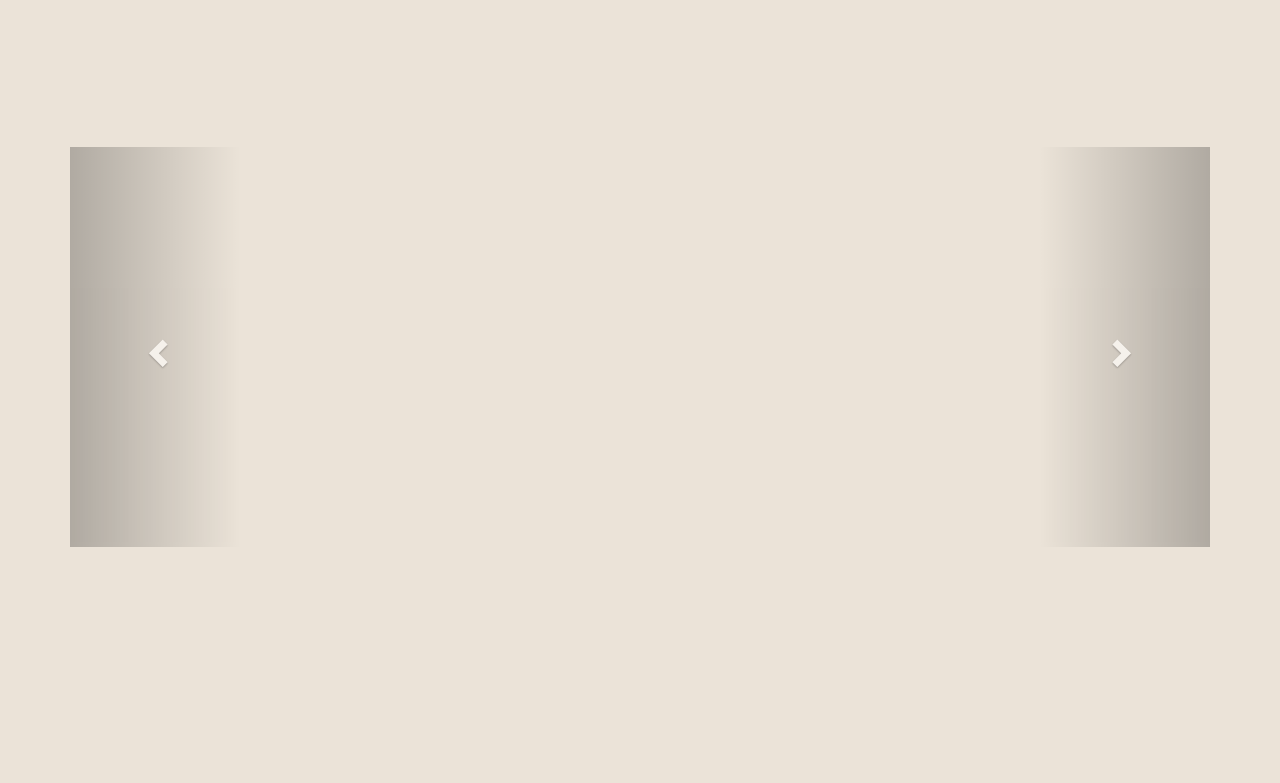
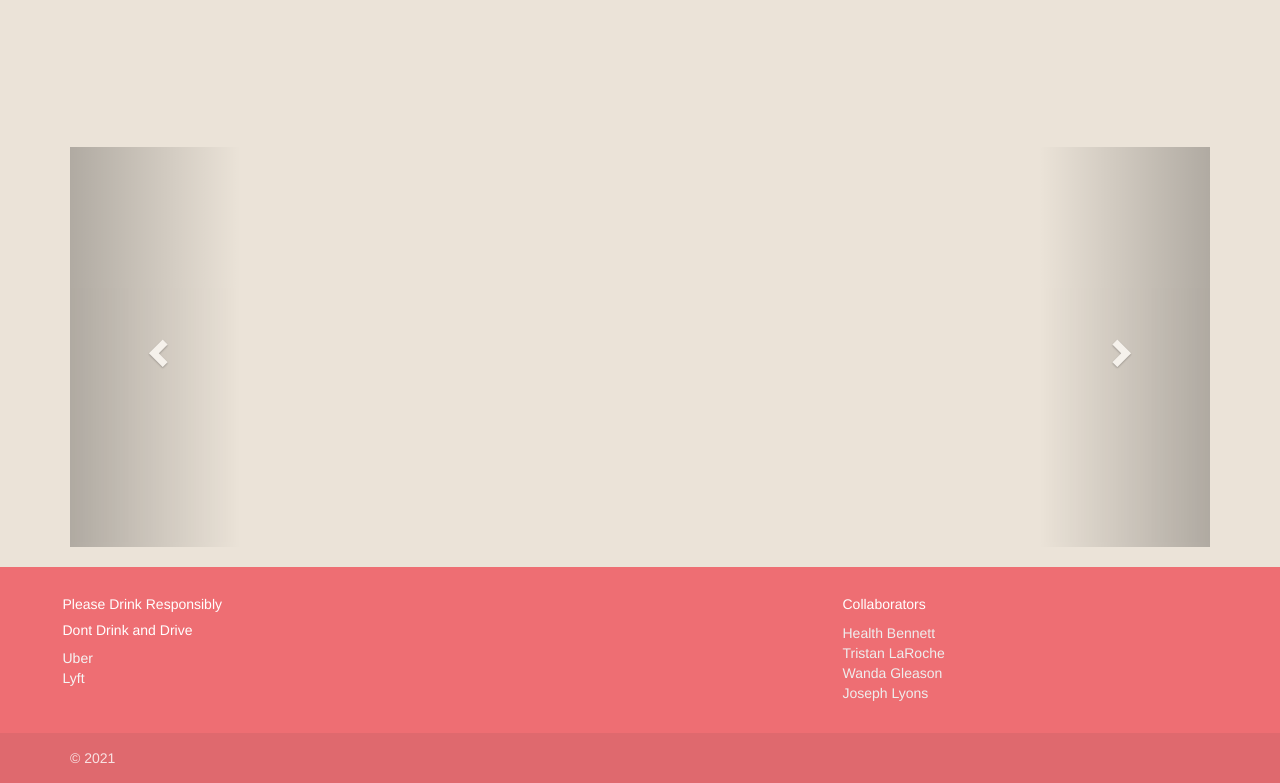
Before and after one commit to Josephjlyons/DraughtPicker, a plain HTML site: page index.html in a window 1280 px wide. Shown: the part 983-1766 px from the top of the page. Before the commit the page ends 1550 px from the top, so only its background shows below. Drawn offline with nearby package versions, Linux system fonts and the light colour scheme; a web font is replaced by a local one.

Commit message:
CDN clean-up || title change || add footer

```diff
--- a/index.html
+++ b/index.html
@@ -7,22 +7,25 @@
     <!-- JQuery CDN -->
     <script src="https://code.jquery.com/jquery-3.5.1.min.js"
         integrity="sha256-9/aliU8dGd2tb6OSsuzixeV4y/faTqgFtohetphbbj0=" crossorigin="anonymous"></script>
-        <title>Road To Beer</title>
+    <!-- Materialize CDN -->
     <link rel="stylesheet" href="https://cdnjs.cloudflare.com/ajax/libs/materialize/1.0.0/css/materialize.min.css">
-        <link href="https://fonts.googleapis.com/icon?family=Material+Icons" rel="stylesheet">
+    <!-- BootStrap CDN for carousel -->
     <link rel="stylesheet" href="https://maxcdn.bootstrapcdn.com/bootstrap/3.4.1/css/bootstrap.min.css">
     <script src="https://maxcdn.bootstrapcdn.com/bootstrap/3.4.1/js/bootstrap.min.js"></script>
+    <!-- Font Awesome CDN -->
     <link rel="stylesheet" href="https://use.fontawesome.com/releases/v5.8.1/css/all.css"
         integrity="sha384-50oBUHEmvpQ+1lW4y57PTFmhCaXp0ML5d60M1M7uH2+nqUivzIebhndOJK28anvf" crossorigin="anonymous" />
-        <link rel="preconnect" href="https://fonts.gstatic.com">
-        <link rel="preconnect" href="https://fonts.gstatic.com">
-        <link rel="preconnect" href="https://fonts.gstatic.com">
+    <!-- Fonts -->
     <link href="https://fonts.googleapis.com/css2?family=Lobster&family=Pacifico&family=Rye&display=swap"
         rel="stylesheet">
+        <!-- CSS file link -->
     <link rel="stylesheet" href="./css/style.css">
+
+    <title>The Draught Picker</title>
 </head>
+
 <body>
-        <!-- <img src="./assets/brewery-picture.jpg" alt="picture of a brewpub" class="background"> -->
+
     <div class="container">
         <header>
             <h1 class="col s12 center">The Draught Picker</h1>
@@ -30,10 +33,12 @@
         <main>
             <div class="row">
                 <form>
-                        <figure  alt="Brewpub"></figure>
+                    <figure alt="Brewpub"></figure>
                     <div>
-                            <input type="text" minlength="5" maxlength="5" id="search-bar" type="number" class="form-control  input-field col s12 m4" placeholder="Enter Zipcode To Search">
-                            <button type="button" id="searchBtn" class=" waves-effect waves-light btn fas fa-beer col s12 m2" > Search</button>
+                        <input type="text" minlength="5" maxlength="5" id="search-bar" type="number"
+                            class="form-control  input-field col s12 m4" placeholder="Enter Zipcode To Search">
+                        <button type="button" id="searchBtn"
+                            class=" waves-effect waves-light btn fas fa-beer col s12 m2"> Search</button>
                     </div>
                 </form>
 
@@ -54,8 +59,41 @@
         </main>
         <footer class="row"></footer>
     </div>
+    <footer class="page-footer footer">
+        <div class="container">
+            <div class="row">
+                <div class="col l6 s12">
+                    <h5 class="white-text">Please Drink Responsibly</h5>
+                    <h5 class="white-text">Dont Drink and Drive</h5>
+                    <ul>
+                        <li><a class="grey-text text-lighten-4" href="https://www.uber.com/">Uber</a></li>
+                        <li><a class="grey-text text-lighten-4" href="https://www.lyft.com/">Lyft</a></li>
+                    </ul>
+                </div>
+                <div class="col l4 offset-l2 s12">
+                    <h5 class="white-text footerh5">Collaborators</h5>
+                    <ul class="footerh5">
+                        <li><a class="grey-text text-lighten-3" href="https://github.com/Heath-Bennett">Health Bennett</a>
+                        </li>
+                        <li><a class="grey-text text-lighten-3" href="https://github.com/taroche">Tristan LaRoche</a>
+                        </li>
+                        <li><a class="grey-text text-lighten-3" href="https://github.com/wmgleason">Wanda Gleason</a>
+                        </li>
+                        <li><a class="grey-text text-lighten-3" href="https://github.com/Josephjlyons">Joseph Lyons</a>
+                        </li>
+                    </ul>
+                </div>
+            </div>
+        </div>
+        <div class="footer-copyright">
+            <div class="container">
+                © 2021
+            </div>
+        </div>
+    </footer>
 
     <script src="script.js"></script>
     <script src="https://cdnjs.cloudflare.com/ajax/libs/materialize/1.0.0/js/materialize.min.js"></script>
 </body>
+
 </html>
```
Lines whose indentation alone changed are shown as unchanged.
